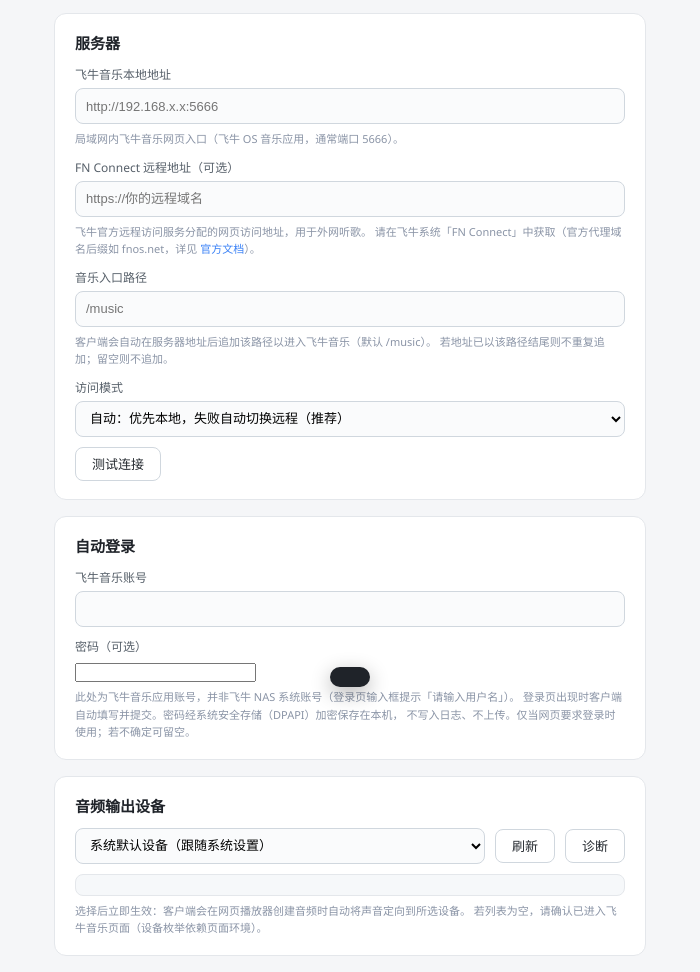
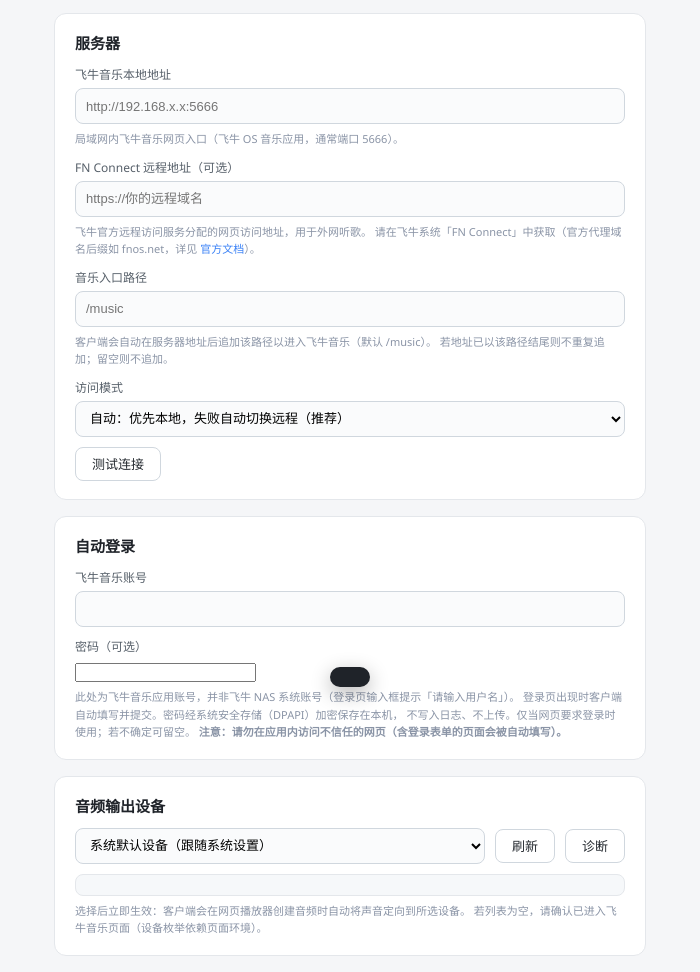
Before and after one commit to JuuWaii/fnmusic_pc, an Electron app: page src/renderer/settings.html in a window 700 px wide. Shown: the part 89-1061 px from the top of the page. Drawn offline with Linux system fonts and the light colour scheme; no server answers.

Commit message:
docs: 自动登录 hint 补安全提示（勿访问不信任网页）——审查轮 14 C P3

```diff
--- a/src/renderer/settings.html
+++ b/src/renderer/settings.html
@@ -57,6 +57,7 @@
         此处为飞牛音乐应用账号，并非飞牛 NAS 系统账号（登录页输入框提示「请输入用户名」）。
         登录页出现时客户端自动填写并提交。密码经系统安全存储（DPAPI）加密保存在本机，
         不写入日志、不上传。仅当网页要求登录时使用；若不确定可留空。
+        <b>注意：请勿在应用内访问不信任的网页（含登录表单的页面会被自动填写）。</b>
       </p>
     </section>
 
```
